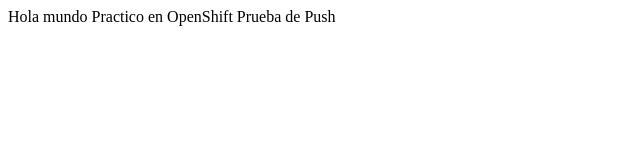
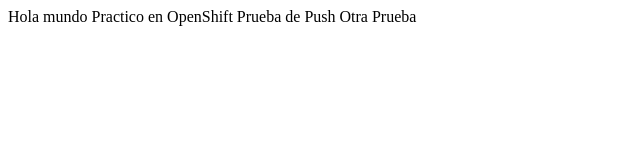
Before and after one commit to CRPire/openshiftTest, a plain HTML site: page index.html in a window 1280 px wide. Shown: the full height of the page, 0-640 px from the left. Drawn offline with Linux system fonts and the light colour scheme.

Commit message:
hice push2

```diff
--- a/index.html
+++ b/index.html
@@ -9,5 +9,6 @@
 <body>
     Hola mundo Practico en OpenShift
     Prueba de Push
+    Otra Prueba
 </body>
 </html>
```
